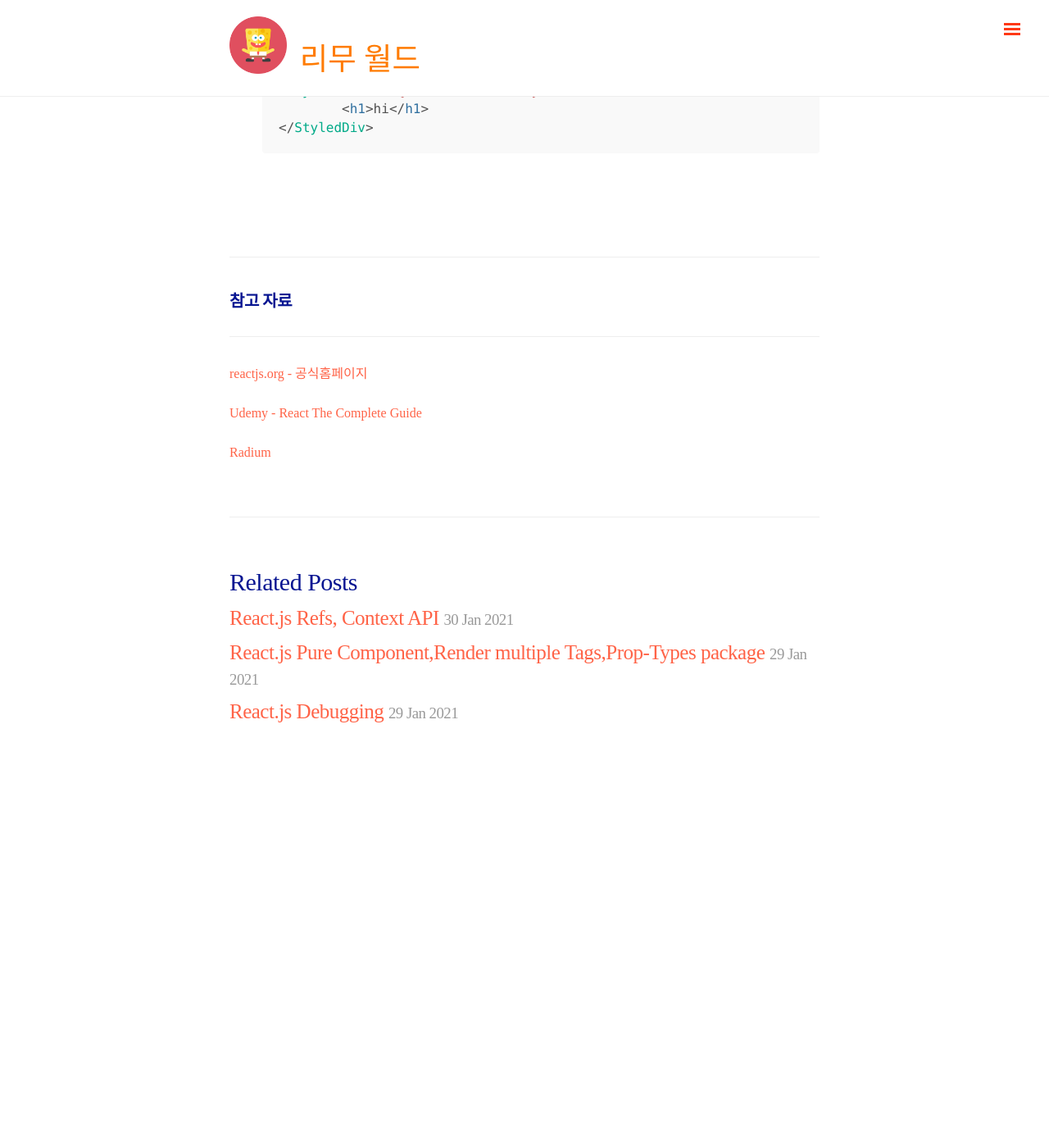
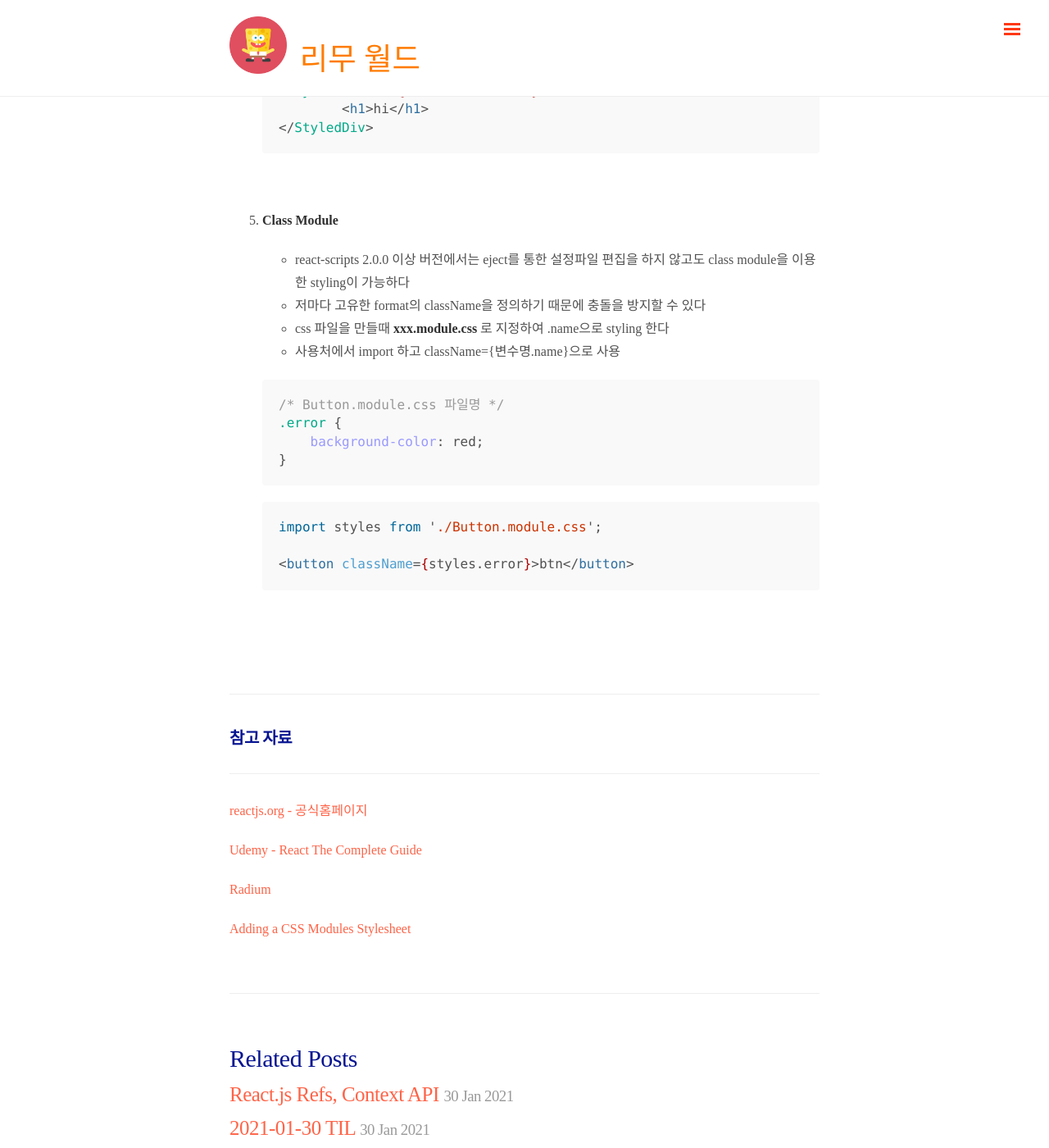
Before and after one commit to limunosekai/limunosekai.github.io, a Jekyll site: the page built from _posts/react/2021-01-28-guide-react-01.md, in a window 1280 px wide and 1400 px high, scrolled down 3325 px. Shown: the whole window at 82% size. Built offline with Jekyll 4.4.1, drawn with Linux system fonts in a browser that asks for light colours; nearby versions of some CDN libraries; some web fonts are replaced; comment, search, counter and statistics services are not loaded; before the commit the page ends 4268 px from its top, so only the background shows below that.

Commit message:
2021-01-30 upload

````diff
--- a/_posts/react/2021-01-28-guide-react-01.md
+++ b/_posts/react/2021-01-28-guide-react-01.md
@@ -145,6 +145,28 @@
    </StyledDiv>
    ```
 
+   <br>
+
+5. **Class Module**
+
+   * react-scripts 2.0.0 이상 버전에서는 eject를 통한 설정파일 편집을 하지 않고도 class module을 이용한 styling이 가능하다
+   * 저마다 고유한 format의 className을 정의하기 때문에 충돌을 방지할 수 있다
+   * css 파일을 만들때 **xxx.module.css** 로 지정하여 .name으로 styling 한다
+   * 사용처에서 import 하고 className={변수명.name}으로 사용
+
+   ```css
+   /* Button.module.css 파일명 */
+   .error {
+       background-color: red;
+   }
+   ```
+
+   ```react
+   import styles from './Button.module.css';
+
+   <button className={styles.error}>btn</button>
+   ```
+
 <br>
 
 <br>
@@ -160,3 +182,5 @@
 [Udemy - React The Complete Guide](https://www.udemy.com/course/react-the-complete-guide-incl-redux/)
 
 [Radium](https://www.npmjs.com/package/radium)
+
+[Adding a CSS Modules Stylesheet](https://create-react-app.dev/docs/adding-a-css-modules-stylesheet/#buttonmodulecss)
````
Also changed, not shown: _posts/logforce/2021-01-30-log.md (added, +40 -0 lines).
